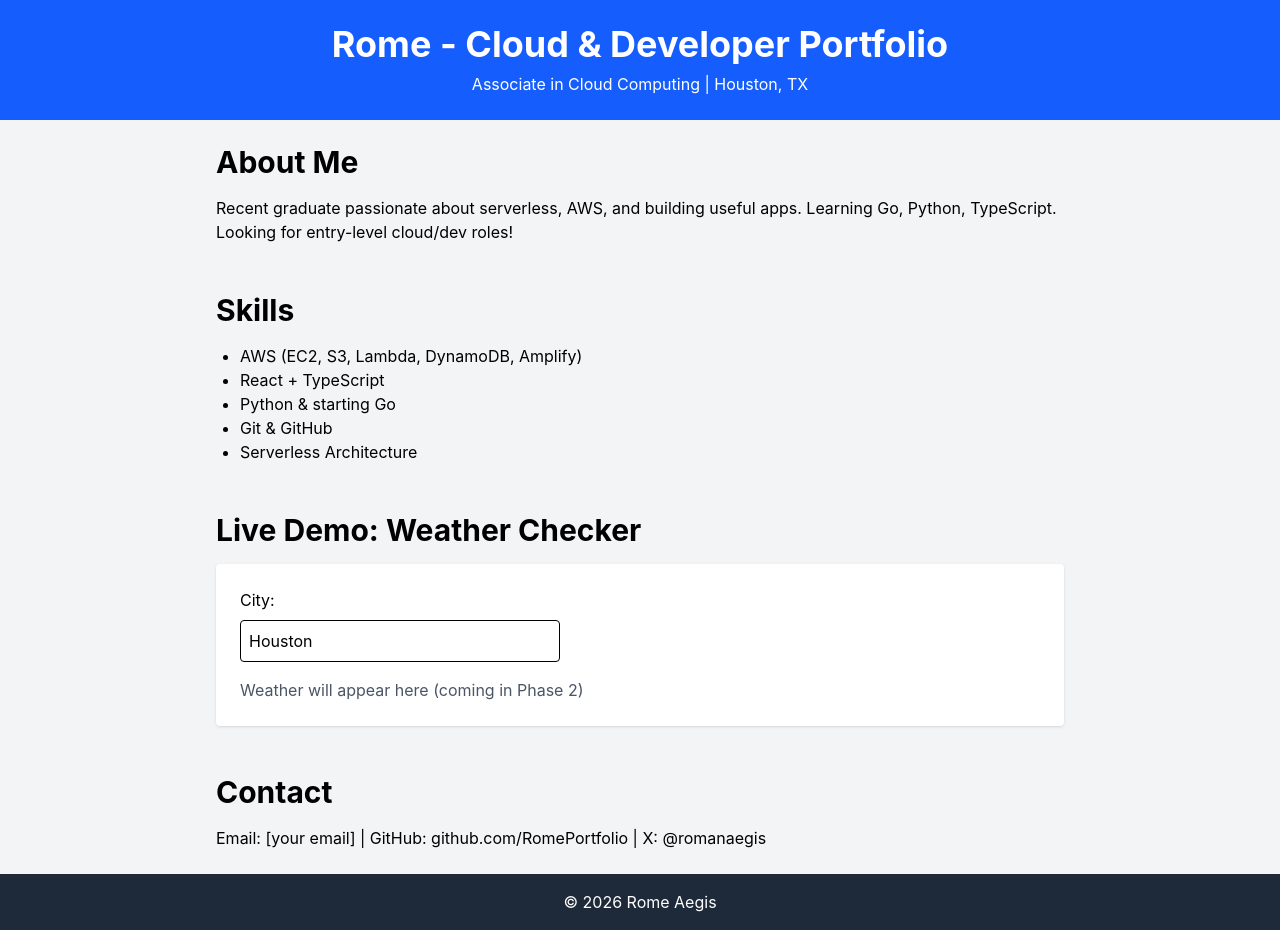
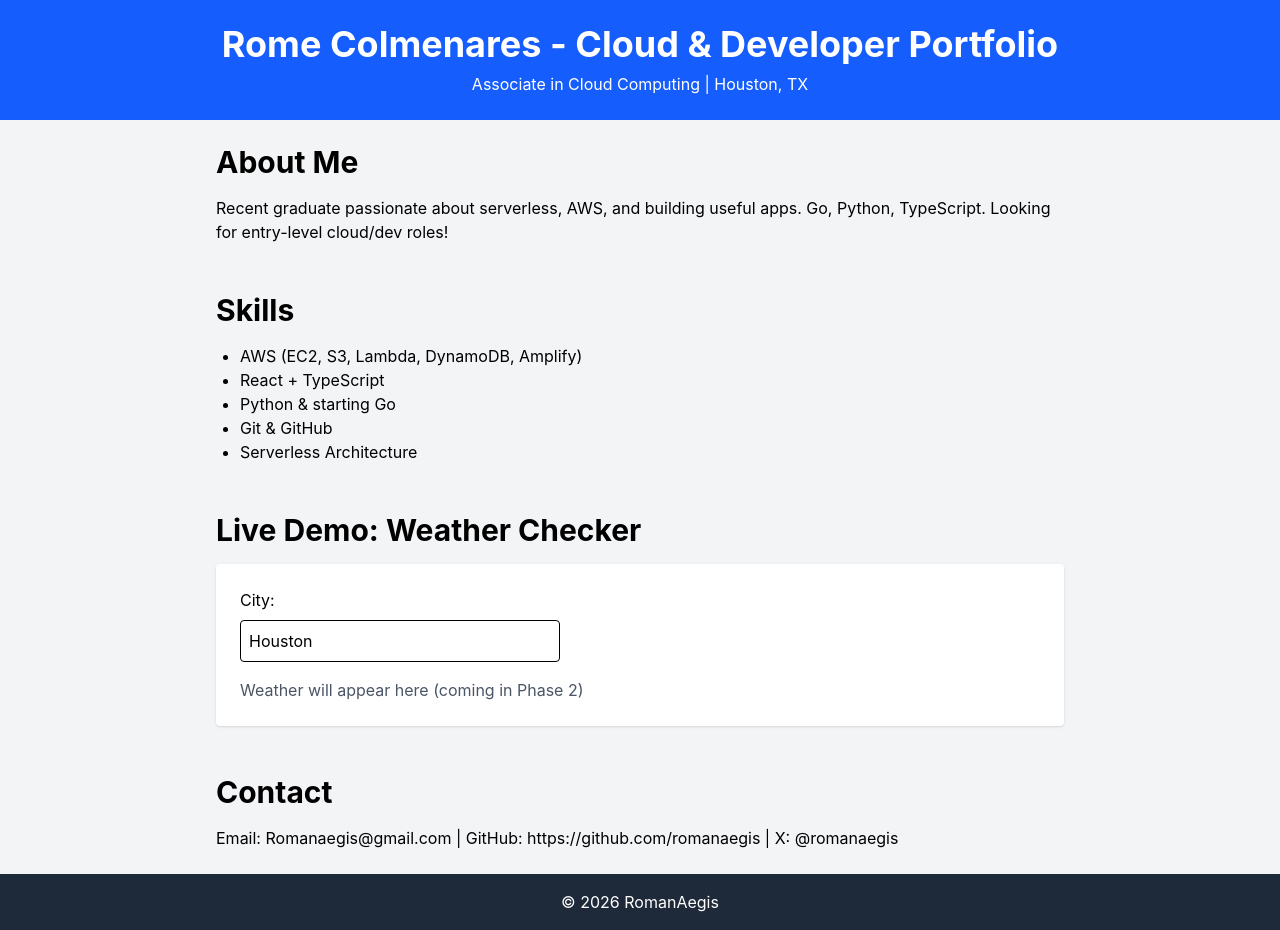
Before and after one commit to RomePortfolio/weather-portfolio, a React (Vite) app: page / in a window 1280 px wide. Built offline with nearby package versions, Linux system fonts and the light colour scheme.

Commit message:
content update
updated email, name etc.

```diff
--- a/src/App.tsx
+++ b/src/App.tsx
@@ -8,7 +8,7 @@ function App() {
     <div className="min-h-screen bg-gray-100 flex flex-col">
       {/* Header */}
       <header className="bg-blue-600 text-white p-6 text-center">
-        <h1 className="text-4xl font-bold">Rome - Cloud & Developer Portfolio</h1>
+        <h1 className="text-4xl font-bold">Rome Colmenares - Cloud & Developer Portfolio</h1>
         <p className="mt-2">Associate in Cloud Computing | Houston, TX</p>
       </header>
 
@@ -16,7 +16,7 @@ function App() {
       <main className="flex-grow container mx-auto p-6 max-w-4xl">
         <section className="mb-12">
           <h2 className="text-3xl font-bold mb-4">About Me</h2>
-          <p>Recent graduate passionate about serverless, AWS, and building useful apps. Learning Go, Python, TypeScript. Looking for entry-level cloud/dev roles!</p>
+          <p>Recent graduate passionate about serverless, AWS, and building useful apps. Go, Python, TypeScript. Looking for entry-level cloud/dev roles!</p>
         </section>
 
         <section className="mb-12">
@@ -46,12 +46,12 @@ function App() {
 
         <section>
           <h2 className="text-3xl font-bold mb-4">Contact</h2>
-          <p>Email: [your email] | GitHub: github.com/RomePortfolio | X: @romanaegis</p>
+          <p>Email: Romanaegis@gmail.com | GitHub: https://github.com/romanaegis | X: @romanaegis</p>
         </section>
       </main>
 
       <footer className="bg-gray-800 text-white p-4 text-center">
-        © {new Date().getFullYear()} Rome Aegis
+        © {new Date().getFullYear()} RomanAegis
       </footer>
     </div>
   );
```
